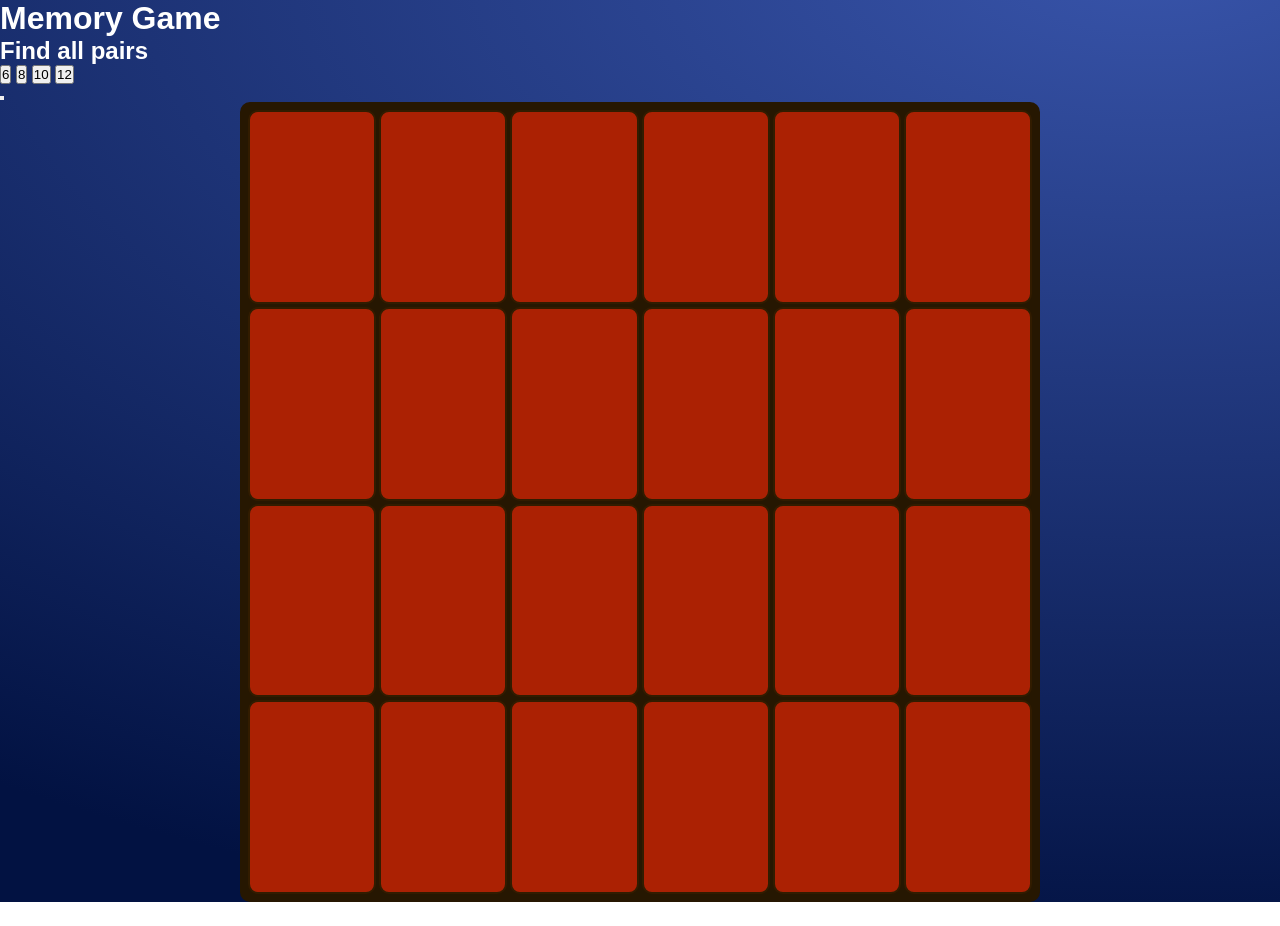
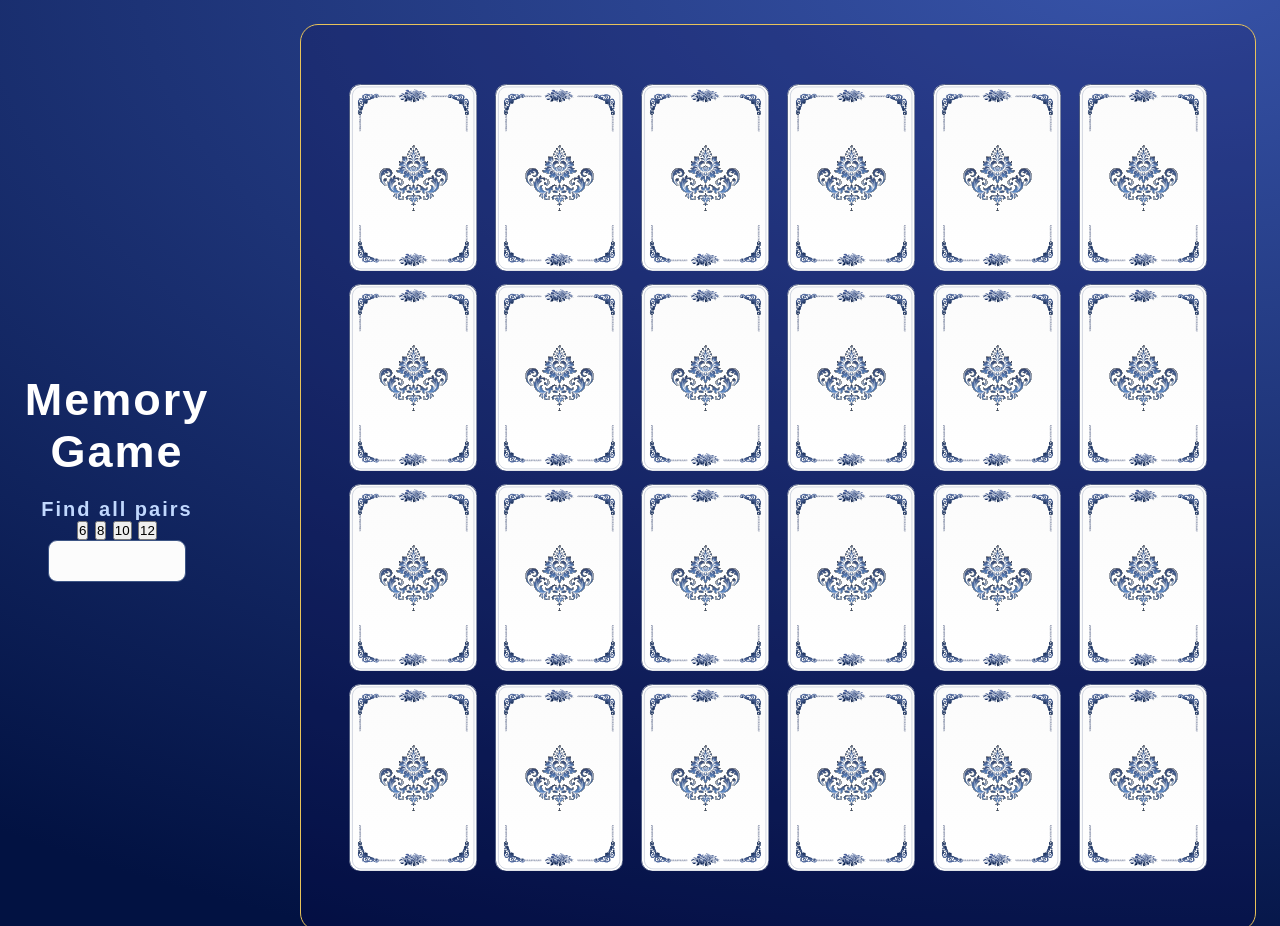
Before and after one commit to marfaverb/memory-game, a website built with Parcel: page src/index.html in a window 1280 px wide. Shown: the top 926 px of the page. Before the commit the page ends 902 px from the top, so only its background shows below. Built offline with nearby package versions, Linux system fonts and the light colour scheme.

Commit message:
images-cartes

```diff
--- a/src/css/main.css
+++ b/src/css/main.css
@@ -15,32 +15,67 @@ video {
 
 body {
   font-family: Aminute, sans-serif;
+  letter-spacing: 2px;
   background: radial-gradient(
     159.11% 111.49% at 90.18% -4.86%,
     #3854aa 0%,
     #021242 100%
   );
   color: #fff;
+  display: flex;
+  justify-content: center;
+  align-items: center;
+  gap: 90px;
+  padding: 24px;
+}
+
+#overlay-content {
+  text-align: center;
+}
+
+h1 {
+  font-size: 45px;
+}
+
+h2 {
+  color: #c1d8fe;
+  font-size: 20px;
+}
+
+#overlay-text {
+  display: flex;
+  flex-direction: column;
+  gap: 20px;
+}
+
+#restart-button {
+  background: #fcfcfc;
+  color: #3d5585;
+  font-size: 16px;
+  padding: 20px 68px;
+  border: 0.8px solid #3d5585;
+  border-radius: 9px;
+  cursor: pointer;
 }
 
 #board {
-  width: 800px;
-  height: 800px;
-  background-color: rgb(38, 23, 1);
-  border-radius: 10px;
+  width: auto;
+  height: auto;
+  border-radius: 18px;
+  background: rgba(13, 6, 74, 0.22);
+  border: 1px solid #e8c35a;
   margin: 0 auto;
   display: grid;
   grid-template-columns: repeat(6, 1fr);
   grid-template-rows: repeat(4, 1fr);
-  padding: 8px;
-  gap: 3px;
+  padding: 59px 48px;
+  gap: 13px 18px;
 }
 
 .card {
-  width: 100%;
-  height: 100%;
-  background-color: rgb(171, 33, 3);
-  border: 2px solid rgb(50, 28, 0);
+  width: 128px;
+  height: 187px;
+  background-image: url("../img/dos-carte.svg");
   border-radius: 10px;
 }
 
@@ -51,7 +86,50 @@ body {
   justify-content: center;
   align-items: center;
   font-size: 2rem;
-  content: attr(data-emoji);
   background-color: rgb(255, 237, 197);
   border-radius: 10px;
+  background-size: cover;
+  background-position: center;
 }
+
+.card.card-emoji {
+  background-size: cover;
+  background-position: center;
+}
+
+.card[data-emoji="red-velvet"].card-emoji {
+  background-image: url(../img/red-velvet.svg);
+}
+.card[data-emoji="blackberry-wave"].card-emoji {
+  background-image: url(../img/blackberry-wave.svg);
+}
+.card[data-emoji="blueberry-night"].card-emoji {
+  background-image: url(../img/blueberry-night.svg);
+}
+.card[data-emoji="blue-oreo"].card-emoji {
+  background-image: url(../img/blue-oreo.svg);
+}
+.card[data-emoji="tiramisu"].card-emoji {
+  background-image: url(../img/tiramisu.svg);
+}
+.card[data-emoji="sneakers"].card-emoji {
+  background-image: url(../img/sneakers.svg);
+}
+.card[data-emoji="pistachio"].card-emoji {
+  background-image: url(../img/pistachio.svg);
+}
+.card[data-emoji="oreo"].card-emoji {
+  background-image: url(../img/oreo.svg);
+}
+.card[data-emoji="mango"].card-emoji {
+  background-image: url(../img/mango.svg);
+}
+.card[data-emoji="matcha"].card-emoji {
+  background-image: url(../img/matcha.svg);
+}
+.card[data-emoji="matcha-strawberry"].card-emoji {
+  background-image: url(../img/matcha-strawberry.svg);
+}
+.card[data-emoji="dragon-cake"].card-emoji {
+  background-image: url(../img/dragon-cake.svg);
+}
--- a/src/index.html
+++ b/src/index.html
@@ -7,8 +7,11 @@
     <link rel="stylesheet" href="css/main.css" />
   </head>
   <body>
+    <div id="overlay-content">
+      <div id="overlay-text">
         <h1>Memory Game</h1>
         <h2>Find all pairs</h2>
+      </div>
       <div id="menu">
         <button class="level-button" data-pairs="6">6</button>
         <button class="level-button" data-pairs="8">8</button>
@@ -16,6 +19,7 @@
         <button class="level-button" data-pairs="12">12</button>
       </div>
       <button id="restart-button"></button>
+    </div>
     <div id="board"></div>
 
     <script src="js/main.js" type="module"></script>
--- a/src/js/main.js
+++ b/src/js/main.js
@@ -1,35 +1,35 @@
 import { gsap } from "gsap";
 
-const emojis = [
-  "🧉",
-  "🍡",
-  "🥞",
-  "🍔",
-  "🍕",
-  "🍧",
-  "🍮",
-  "🍰",
-  "🥭",
-  "🍒",
-  "🍦",
-  "🧋",
-  "🧉",
-  "🍡",
-  "🥞",
-  "🍔",
-  "🍕",
-  "🍧",
-  "🍮",
-  "🍰",
-  "🥭",
-  "🍒",
-  "🍦",
-  "🧋",
+const images = [
+  "red-velvet",
+  "blackberry-wave",
+  "blueberry-night",
+  "blue-oreo",
+  "tiramisu",
+  "sneakers",
+  "pistachio",
+  "oreo",
+  "mango",
+  "matcha",
+  "matcha-strawberry",
+  "dragon-cake",
+  "red-velvet",
+  "blackberry-wave",
+  "blueberry-night",
+  "blue-oreo",
+  "tiramisu",
+  "sneakers",
+  "pistachio",
+  "oreo",
+  "mango",
+  "matcha",
+  "matcha-strawberry",
+  "dragon-cake",
 ];
 
 let firstChoice = null;
 let secondChoice = null;
-let cardLeftToMatch = emojis.length / 2; //length en js c'est le shiffre//
+let cardLeftToMatch = images.length / 2; //length en js c'est le shiffre//
 
 const board = document.querySelector("#board");
 
@@ -44,9 +44,9 @@ const shuffle = (array) => {
   return array;
 };
 
-const createCard = (emoji) => {
+const createCard = (image) => {
   const cardElement = document.createElement("div");
-  cardElement.dataset.emoji = emoji;
+  cardElement.dataset.emoji = image;
   cardElement.classList.add("card");
 
   return cardElement;
@@ -65,8 +65,8 @@ const resetChoices = () => {
   secondChoice = null;
 };
 
-shuffle(emojis).forEach((emoji) => {
-  const cardElement = createCard(emoji);
+shuffle(images).forEach((image) => {
+  const cardElement = createCard(image);
 
   cardElement.addEventListener("click", () => {
     if (cardElement.classList.contains("card-emoji")) {
```
Also changed, not shown: src/img/blackberry-wave.svg (added), src/img/blue-oreo.svg (added), src/img/blueberry-night.svg (added), src/img/button-decor.svg (added), src/img/dos-carte.svg (added), src/img/dragon-cake.svg (added), src/img/mango.svg (added), src/img/matcha.svg (added), src/img/oreo.svg (added), src/img/pistachio.svg (added), src/img/red-velvet.svg (added), src/img/sneakers.svg (added), src/img/tiramisu.svg (added), 1 other file. Lines whose indentation alone changed are shown as unchanged.
